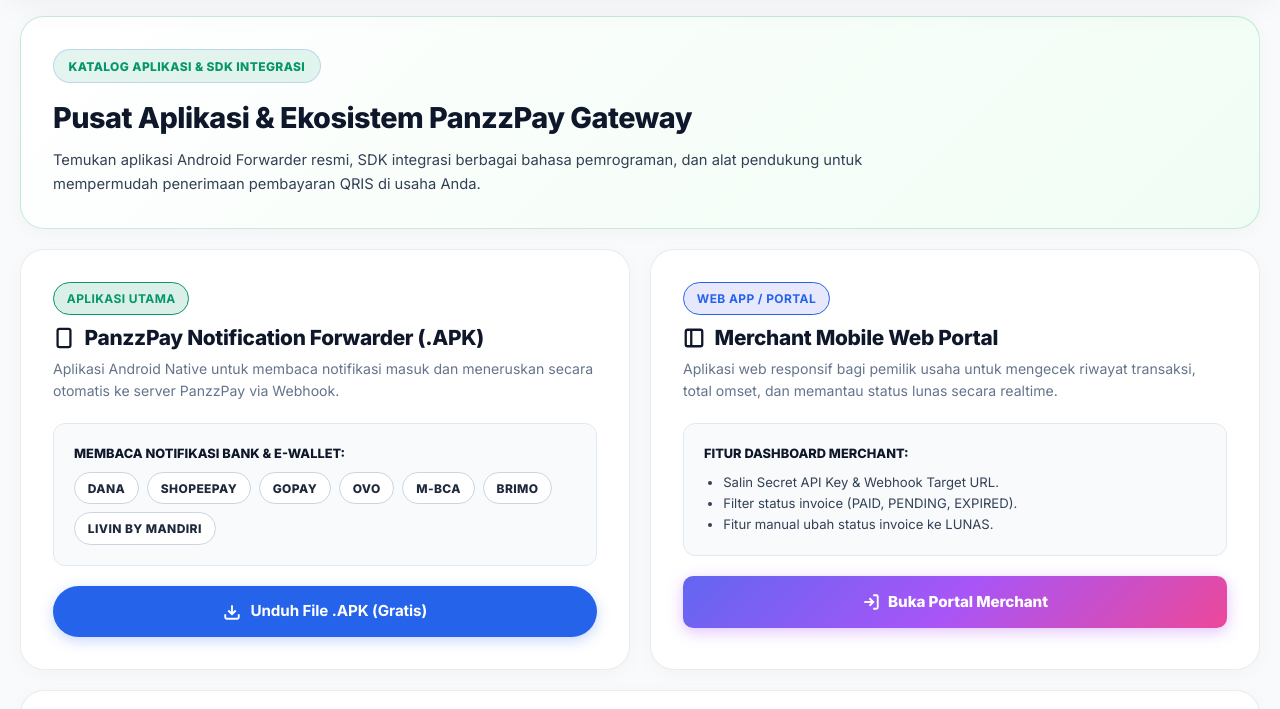
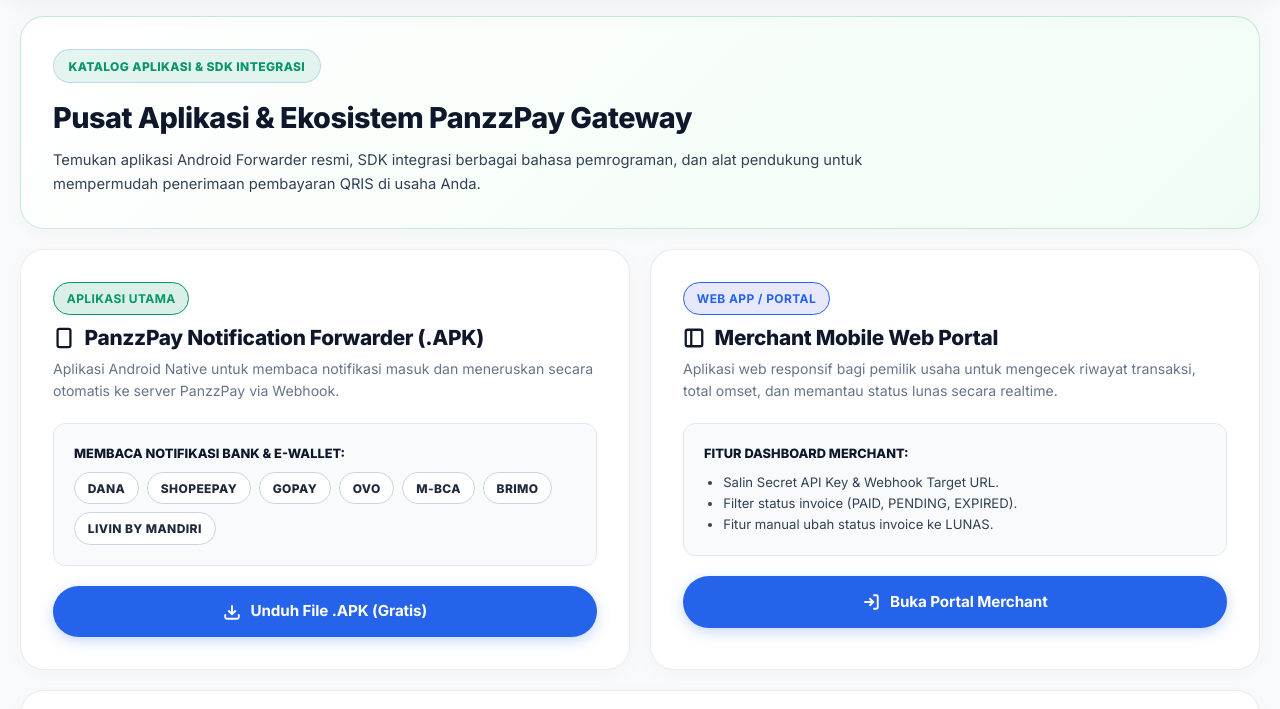
Before and after one commit to PanzzDevv/PanzzPay, a website: page public/apps.html in a window 1280 px wide. Shown: the part 89-798 px from the top of the page. Drawn offline with Linux system fonts and the light colour scheme; no server answers.

Commit message:
style: standardize all buttons to solid Royal Blue pill buttons across apps.html, portal.html, superadmin.html

```diff
--- a/public/apps.html
+++ b/public/apps.html
@@ -9,20 +9,6 @@
   <link rel="preconnect" href="https://fonts.googleapis.com">
   <link rel="preconnect" href="https://fonts.gstatic.com" crossorigin>
   <link href="https://fonts.googleapis.com/css2?family=Fira+Code:wght@400;500;600&family=Inter:wght@400;500;600;700;800&display=swap" rel="stylesheet">
-  <style>
-    .btn-gradient-vibrant {
-      background: linear-gradient(135deg, #6366f1 0%, #a855f7 50%, #ec4899 100%);
-      color: #ffffff;
-      font-weight: 800;
-      border: none;
-      box-shadow: 0 4px 15px rgba(168, 85, 247, 0.35);
-      transition: all 0.2s ease;
-    }
-    .btn-gradient-vibrant:hover {
-      transform: translateY(-2px);
-      box-shadow: 0 6px 20px rgba(168, 85, 247, 0.45);
-    }
-  </style>
 </head>
 <body>
 
@@ -105,7 +91,7 @@
 
       <!-- DRAWER FOOTER: DAFTAR / LOGIN ACTION BUTTON -->
       <div id="drawerAuthContainer" style="margin-top: auto; padding-top: 1.5rem; border-top: 1px solid var(--bento-border);">
-        <a href="/portal.html" class="btn btn-gradient-vibrant" style="width: 100%; display: flex; align-items: center; justify-content: center; gap: 0.5rem; text-decoration: none; padding: 0.85rem 1rem; border-radius: 12px;">
+        <a href="/portal.html" class="btn btn-primary" style="width: 100%; text-decoration: none;">
           <svg width="18" height="18" viewBox="0 0 24 24" fill="none" stroke="currentColor" stroke-width="2.5"><path d="M15 3h4a2 2 0 0 1 2 2v14a2 2 0 0 1-2 2h-4"></path><polyline points="10 17 15 12 10 7"></polyline><line x1="15" y1="12" x2="3" y2="12"></line></svg>
           <span>🔑 DAFTAR / LOGIN</span>
         </a>
@@ -186,7 +172,7 @@
             </ul>
           </div>
 
-          <a href="/portal.html" class="btn btn-gradient-vibrant" style="width: 100%; display: flex; align-items: center; justify-content: center; gap: 0.5rem; text-decoration: none; padding: 0.85rem; font-weight: 800; border-radius: 10px;">
+          <a href="/portal.html" class="btn btn-primary" style="width: 100%; text-decoration: none;">
             <svg width="18" height="18" viewBox="0 0 24 24" fill="none" stroke="currentColor" stroke-width="2.5"><path d="M15 3h4a2 2 0 0 1 2 2v14a2 2 0 0 1-2 2h-4"></path><polyline points="10 17 15 12 10 7"></polyline><line x1="15" y1="12" x2="3" y2="12"></line></svg>
             <span>Buka Portal Merchant</span>
           </a>
```
Also changed, not shown: public/portal.html (+0 -2 lines), public/superadmin.html (+0 -9 lines).
